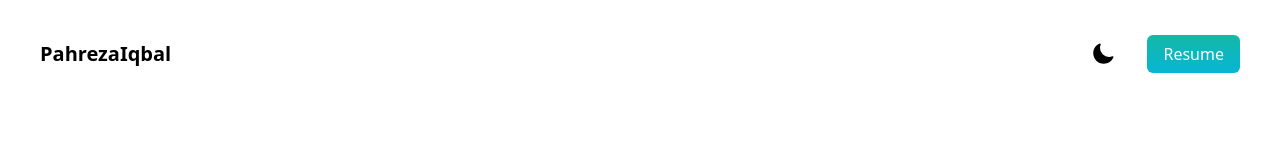
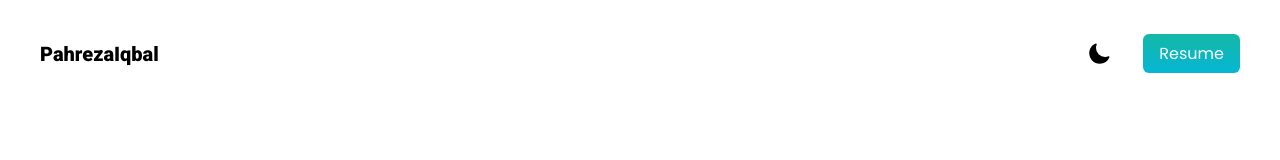
Before and after one commit to paresiqbal/portfolio-tailwind-1, a React (Vite) app: page / in a window 1280 px wide. Shown: the top 160 px of the page. Built offline with nearby package versions, Linux system fonts and the light colour scheme.

Commit message:
Add fonts

```diff
--- a/index.html
+++ b/index.html
@@ -4,6 +4,12 @@
     <meta charset="UTF-8" />
     <link rel="icon" type="image/svg+xml" href="/vite.svg" />
     <meta name="viewport" content="width=device-width, initial-scale=1.0" />
+    <link rel="preconnect" href="https://fonts.googleapis.com" />
+    <link rel="preconnect" href="https://fonts.gstatic.com" crossorigin />
+    <link
+      href="https://fonts.googleapis.com/css2?family=Poppins:wght@400;600&family=Roboto:wght@900&display=swap"
+      rel="stylesheet"
+    />
     <title>Portfolio</title>
   </head>
   <body>
--- a/src/App.jsx
+++ b/src/App.jsx
@@ -3,9 +3,9 @@
 
 function App() {
   return (
-    <div className="min-h-screen bg-white px-10">
+    <div className="min-h-screen bg-white px-10 font-poppins">
       <nav className="py-10 mb-12 flex justify-between">
-        <h1 className="text-xl font-semibold">PahrezaIqbal</h1>
+        <h1 className="text-xl font-semibold font-roboto">PahrezaIqbal</h1>
         <ul className="flex items-center">
           <li>
             <MoonIcon width={24} height={24} className="cursor-pointer" />
--- a/tailwind.config.js
+++ b/tailwind.config.js
@@ -2,7 +2,12 @@
 export default {
   content: ["./index.html", "./src/**/*.{js,ts,jsx,tsx}"],
   theme: {
-    extend: {},
+    extend: {
+      fontFamily: {
+        poppins: "poppins",
+        roboto: "roboto",
+      },
+    },
   },
   plugins: [],
 };
```
